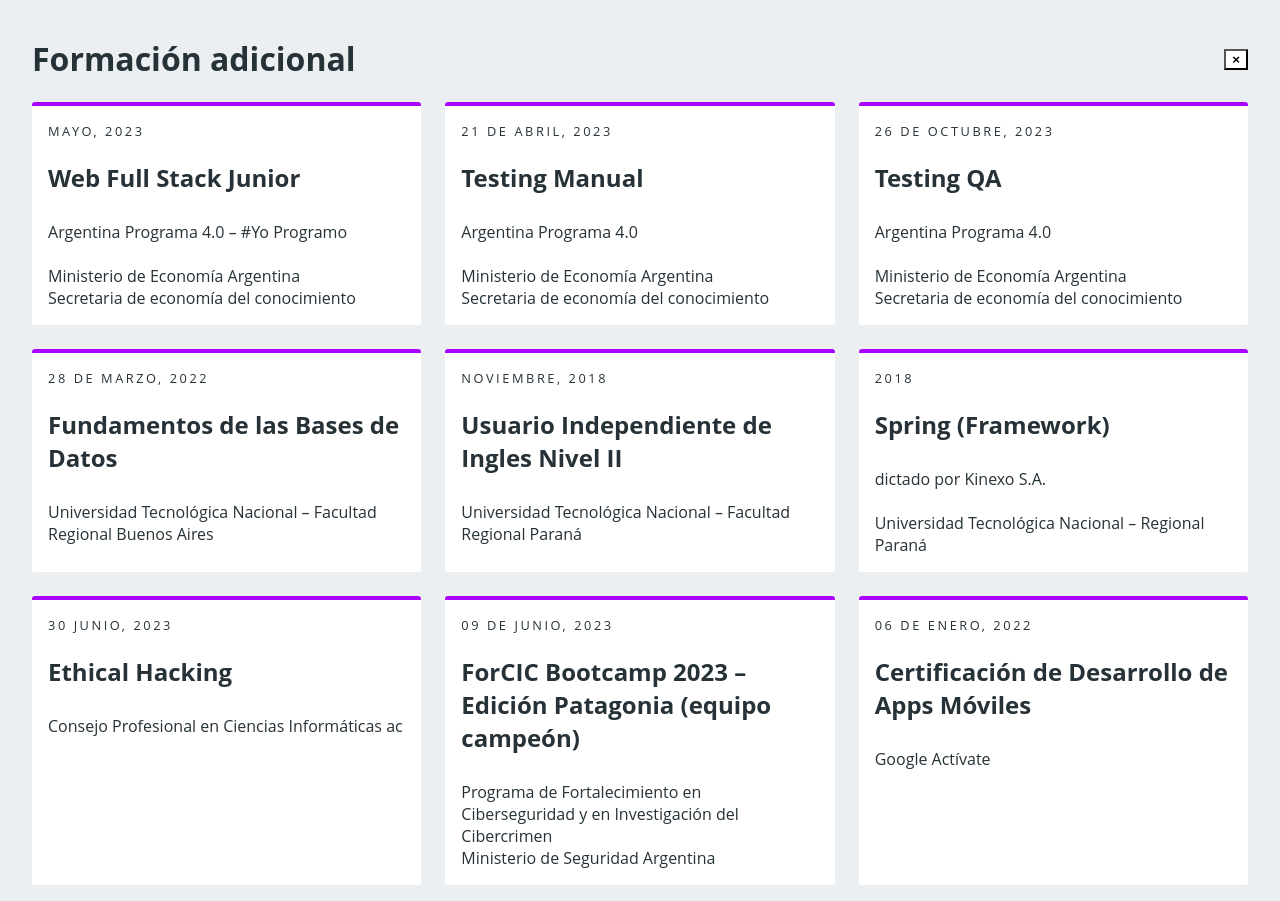
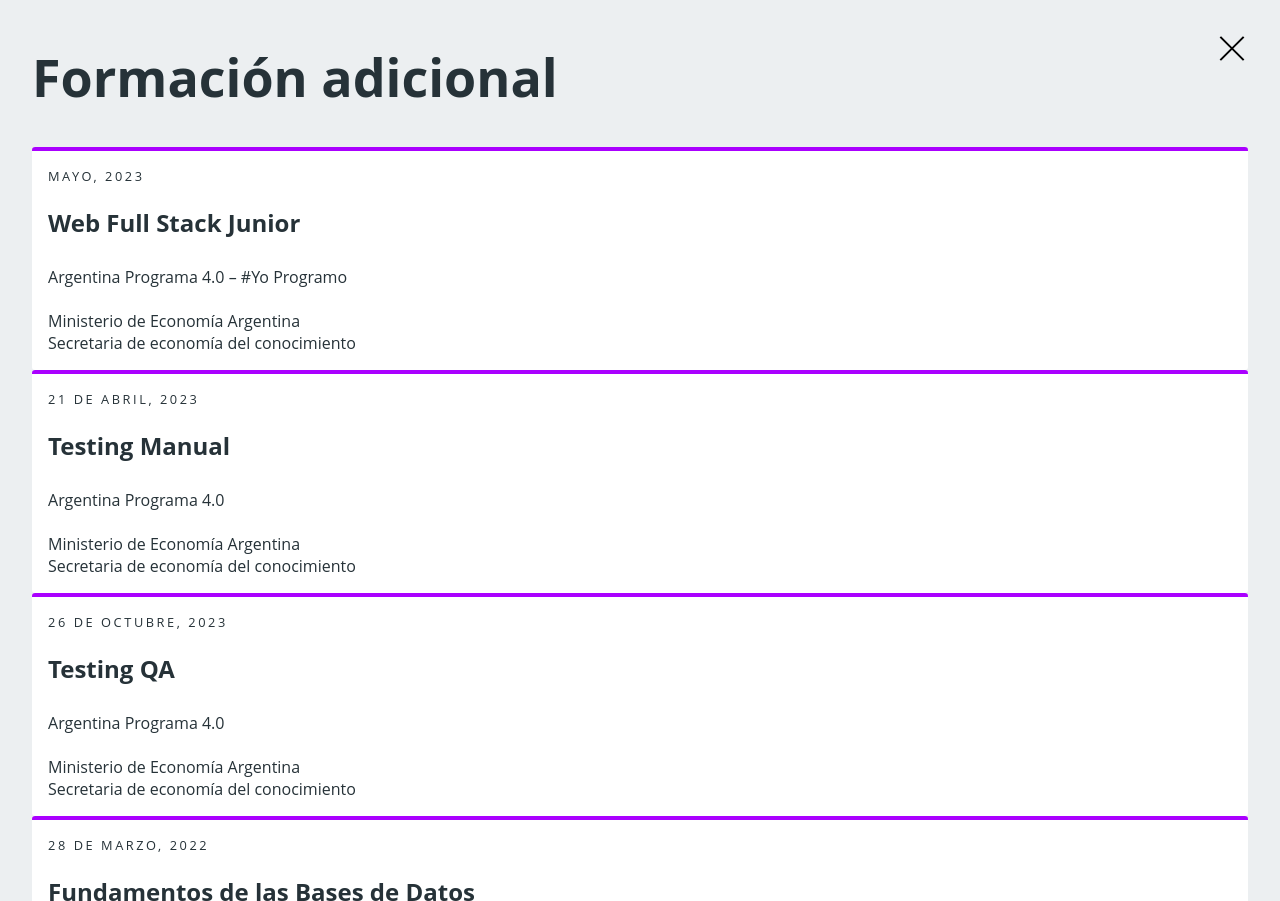
Before and after one commit to TadeoAndresX/portafolio-luis, a plain HTML site: page studies.html in a window 1280 px wide. Shown: the top 901 px of the page. Drawn offline with Linux system fonts and the light colour scheme.

Commit message:
AVANCE 3111

```diff
--- a/assets/css/styles.css
+++ b/assets/css/styles.css
@@ -48,7 +48,7 @@
   font-family: var(--body-font);
   font-size: var(--normal-font-size);
   color: var(--second-color);
-  background-image: linear-gradient(90deg, rgba(201, 201, 204, 0.83) 0%, rgba(218, 218, 223, 0.87) 35%, rgba(246, 249, 249, 0.9) 100%),url('/assets/img/code.jpg');
+  background-image: linear-gradient(90deg, rgba(201, 201, 204, 0.83) 0%, rgba(218, 218, 223, 0.87) 35%, rgba(246, 249, 249, 0.9) 100%),url("file:///D:/Luis/Sistemas%20y%20Software/portfolio/assets/img/code.jpg");
 }
 
 h1, h2, p {
--- a/assets/css/styles2.css
+++ b/assets/css/styles2.css
@@ -1,3 +1,4 @@
+
 * {
   box-style: border-box;
 }
@@ -9,6 +10,7 @@
   --clr-gray: #263238;
 
   --font-size: 16px;
+  --font-size-h: 26px;
   --border-radius: 0.2em;
 }
 
@@ -29,17 +31,11 @@
   justify-content: space-between;
   align-items: center;
   margin-top: -1em;
+}
 
 .material-icons {
   padding: 0 0.2em;
   font-size: 1.5em;
-    }
-  }
-
-  #wrapper-grid {
-    display: grid;
-    grid-template-columns: repeat(3, 1fr);
-    grid-gap: 1.5em;
 }
 
 .container {
@@ -47,6 +43,7 @@
   border-radius: var(--border-radius);
   padding: 1em;
   border-top: 4px solid var(--clr-primary);
+}
 
 h2 {
   margin-bottom: 0.2em;
@@ -60,11 +57,38 @@
   margin-bottom: -1em;
   margin-top: 0;
 }
+
+
+#close {
+  position: absolute;
+  right: 32px;
+  top: 32px;
+  width: 32px;
+  height: 32px;
 }
 
-  #close {
-    background: #ffffff;
+#close:hover {
+  opacity: 1;
 }
+
+#close:before,
+#close:after {
+  position: absolute;
+  left: 15px;
+  content: ' ';
+  height: 33px;
+  width: 2px;
+  background-color: #000;
+}
+
+#close:before {
+  transform: rotate(45deg);
+}
+
+#close:after {
+  transform: rotate(-45deg);
+}
+
 
 @media screen and (max-width: 800px) {
   body {
@@ -80,9 +104,15 @@
     flex-direction: column;
     align-items: stretch;
     margin-bottom: 1.5em;
+  }
 
   h1 {
     margin: 0.5em 0;
   }
 }
+
+@media screen and (min-width: 800px) {
+  .header {
+    font-size: var(--font-size-h);
    }
+}
--- a/studies.html
+++ b/studies.html
@@ -17,9 +17,7 @@
             <h1>Formación adicional</h1>
             <div class="callout" data-closable>
                 <a href="index.html">
-                    <button class="close-button" aria-label="Close alert" type="button" data-close id="close">
-                        <span aria-hidden="true"><b>&times;</b></span>
-                    </button>
+                  <span  id="close"></span>
                 </a>
             </div>
         </div>
```
Also changed, not shown: index.html (+0 -11 lines). Lines whose indentation alone changed are shown as unchanged.
